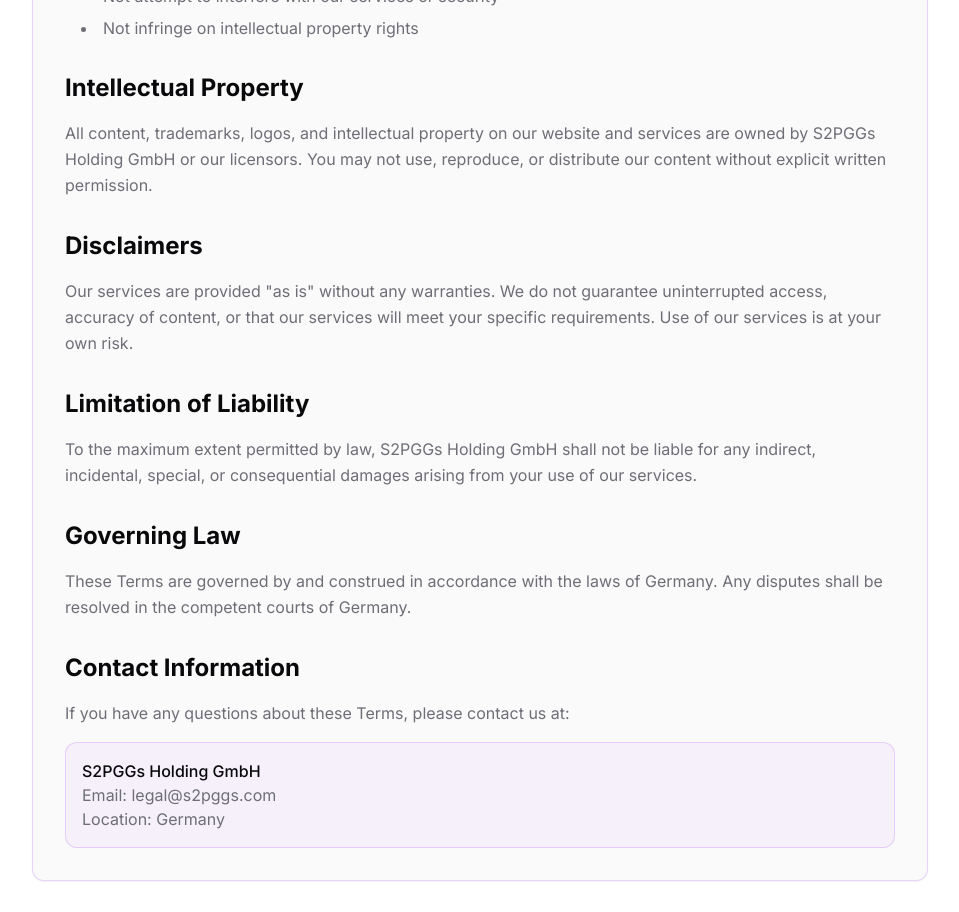
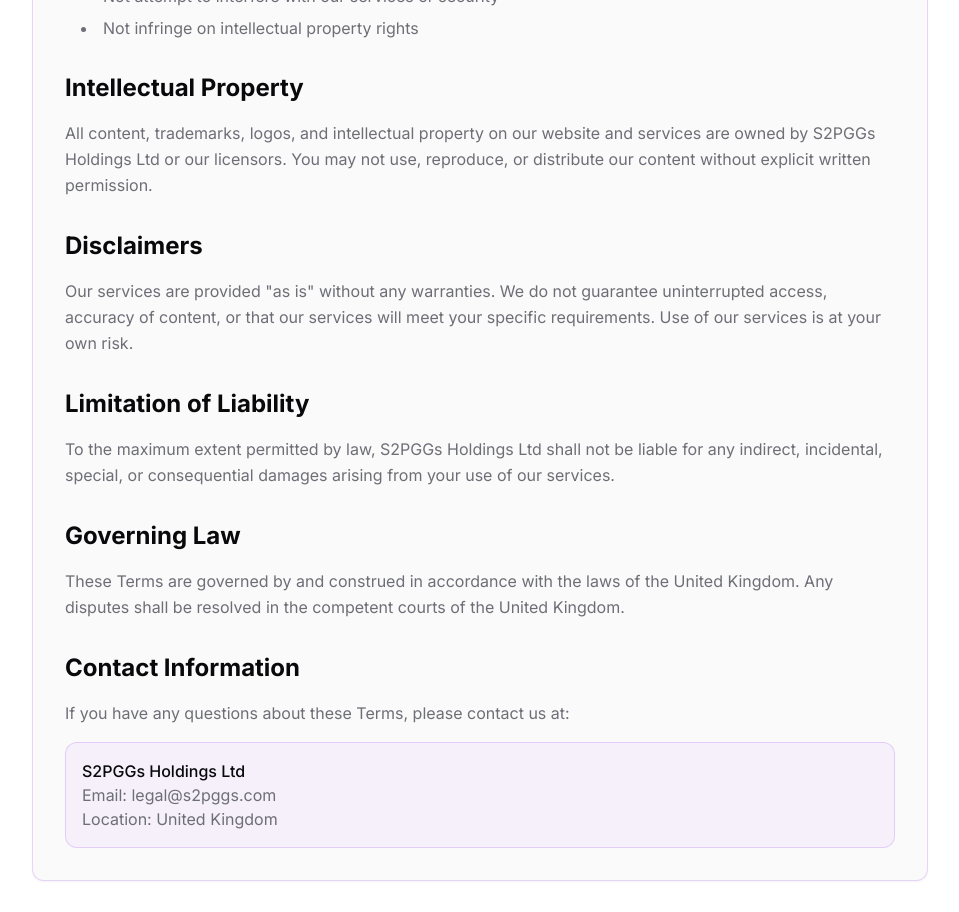
Before and after one commit to MoDevelopsWebsites/strive-to-perfection-forge, a React (Vite) app: page /terms in a window 1280 px wide. Shown: the part 880-1792 px from the top of the page, without its empty margins (160-1119 px from the left). Built offline with nearby package versions, Linux system fonts and the light colour scheme.

Commit message:
Update footer company information
Change the company information in the footer to reflect a UK entity.

```diff
--- a/src/components/Footer.tsx
+++ b/src/components/Footer.tsx
@@ -57,7 +57,7 @@ const Footer = () => {
     },
     {
       icon: MapPin,
-      text: 'Germany',
+      text: 'United Kingdom',
       action: null
     }
   ];
@@ -200,7 +200,7 @@ const Footer = () => {
         <div className="py-6">
           <div className="flex flex-col md:flex-row justify-between items-center gap-4">
             <div className="text-sm text-muted-foreground">
-              © {currentYear} S2PGGs Holding GmbH. All Rights Reserved.
+              © {currentYear} S2PGGs Holdings Ltd. All Rights Reserved.
             </div>
 
             <div className="flex items-center gap-6 text-xs text-muted-foreground">
--- a/src/pages/Privacy.tsx
+++ b/src/pages/Privacy.tsx
@@ -46,7 +46,7 @@ const Privacy = () => {
                   Our Commitment to Privacy
                 </h2>
                 <p className="text-muted-foreground leading-relaxed">
-                  At S2PGGs Holding GmbH, we respect your privacy and are committed to protecting your personal data.
+                  At S2PGGs Holdings Ltd, we respect your privacy and are committed to protecting your personal data.
                   This Privacy Policy explains how we collect, use, and safeguard your information when you visit our
                   website or use our services.
                 </p>
@@ -174,9 +174,9 @@ const Privacy = () => {
                   If you have questions about this Privacy Policy or wish to exercise your rights, contact us:
                 </p>
                 <div className="mt-4 p-4 bg-primary/5 rounded-lg border border-primary/20">
-                  <p className="text-foreground font-medium">S2PGGs Holding GmbH</p>
+                  <p className="text-foreground font-medium">S2PGGs Holdings Ltd</p>
                   <p className="text-muted-foreground">Email: privacy@s2pggs.com</p>
-                  <p className="text-muted-foreground">Location: Germany</p>
+                  <p className="text-muted-foreground">Location: United Kingdom</p>
                 </div>
               </section>
 
--- a/src/pages/Terms.tsx
+++ b/src/pages/Terms.tsx
@@ -47,7 +47,7 @@ const Terms = () => {
                 </h2>
                 <p className="text-muted-foreground leading-relaxed">
                   Welcome to S2PGGs ("we," "us," or "our"). These Terms of Service ("Terms") govern your use of our website,
-                  services, and any related content provided by S2PGGs Holding GmbH. By accessing or using our services,
+                  services, and any related content provided by S2PGGs Holdings Ltd. By accessing or using our services,
                   you agree to be bound by these Terms.
                 </p>
               </section>
@@ -88,7 +88,7 @@ const Terms = () => {
                 <h2 className="text-2xl font-bold text-foreground mb-4">Intellectual Property</h2>
                 <p className="text-muted-foreground leading-relaxed">
                   All content, trademarks, logos, and intellectual property on our website and services are owned by
-                  S2PGGs Holding GmbH or our licensors. You may not use, reproduce, or distribute our content without
+                  S2PGGs Holdings Ltd or our licensors. You may not use, reproduce, or distribute our content without
                   explicit written permission.
                 </p>
               </section>
@@ -107,7 +107,7 @@ const Terms = () => {
               <section>
                 <h2 className="text-2xl font-bold text-foreground mb-4">Limitation of Liability</h2>
                 <p className="text-muted-foreground leading-relaxed">
-                  To the maximum extent permitted by law, S2PGGs Holding GmbH shall not be liable for any indirect,
+                  To the maximum extent permitted by law, S2PGGs Holdings Ltd shall not be liable for any indirect,
                   incidental, special, or consequential damages arising from your use of our services.
                 </p>
               </section>
@@ -116,8 +116,8 @@ const Terms = () => {
               <section>
                 <h2 className="text-2xl font-bold text-foreground mb-4">Governing Law</h2>
                 <p className="text-muted-foreground leading-relaxed">
-                  These Terms are governed by and construed in accordance with the laws of Germany. Any disputes
-                  shall be resolved in the competent courts of Germany.
+                  These Terms are governed by and construed in accordance with the laws of the United Kingdom. Any disputes
+                  shall be resolved in the competent courts of the United Kingdom.
                 </p>
               </section>
 
@@ -128,9 +128,9 @@ const Terms = () => {
                   If you have any questions about these Terms, please contact us at:
                 </p>
                 <div className="mt-4 p-4 bg-primary/5 rounded-lg border border-primary/20">
-                  <p className="text-foreground font-medium">S2PGGs Holding GmbH</p>
+                  <p className="text-foreground font-medium">S2PGGs Holdings Ltd</p>
                   <p className="text-muted-foreground">Email: legal@s2pggs.com</p>
-                  <p className="text-muted-foreground">Location: Germany</p>
+                  <p className="text-muted-foreground">Location: United Kingdom</p>
                 </div>
               </section>
 
```
